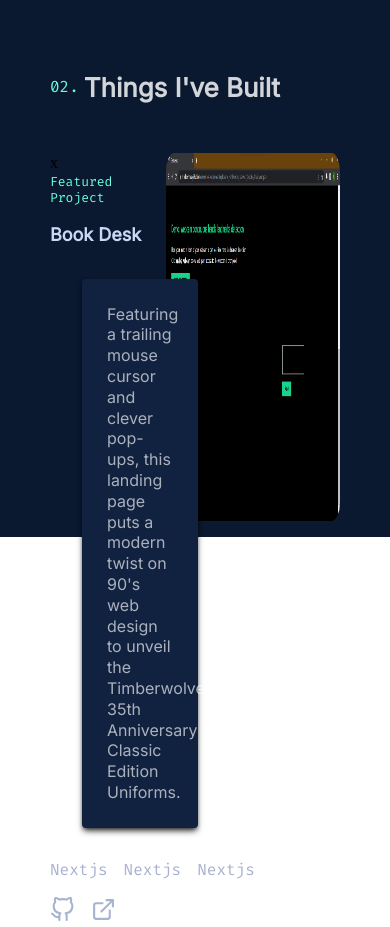
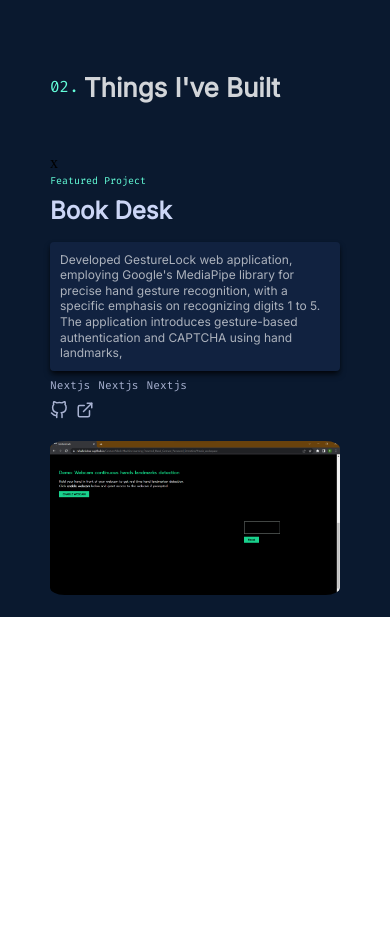
Before and after one commit to RahulKrishna-A/Portfolio, a React (Vite) app in the folder Portfolio/: page / in a window 390 px wide. Shown: the part 1980-2907 px from the top of the page. After the commit the page ends 2645 px from the top, so only its background shows below. Built offline with nearby package versions, Linux system fonts and the light colour scheme.

Commit message:
Project section Completed

```diff
--- a/Portfolio/src/Sections/Comps Stylesheets/Projects.css
+++ b/Portfolio/src/Sections/Comps Stylesheets/Projects.css
@@ -1,6 +1,7 @@
 .project_container{
+
     width:100%;
-    height:25rem;
+    height:auto;
     /*background-color: #f3b30e;*/
     padding: 1rem 0;
     margin: 2rem 0 3rem 0;
@@ -88,5 +89,157 @@
 .project_right img{
     height: 100%;
     width: 100%;
-    border-radius: 5%;
+    border-radius: 3%;
 }
+
+@media (max-width: 1000px) {
+    .project_container{
+        width:100%;
+        height:auto;
+        /*background-color: #f3b30e;*/
+        padding: 1rem 0;
+        margin: 2rem 0 3rem 0;
+        display: flex;
+        flex-direction: column;
+    }
+    .Featured_Project{
+        font-size: 10px;
+        color: var(--green);
+        font-family: var(--font-mono);
+        font-weight: 400;
+        margin-bottom: 0.5rem;
+    }
+
+    .Project_Name{
+        color: var(--lightest-slate);
+        font-size: clamp(24px, 5vw, 28px);
+        font-family: var(--font-sans);
+        font-weight: 600;
+
+    }
+
+
+
+    .Project_Description{
+        width: 100%;
+        box-shadow:0 4px 6px -1px rgba(0,0,0,.7) ,0 2px 4px -2px rgba(0,0,0,.7) ;
+        position: relative;
+        z-index: 2;
+        padding: 10px;
+        border-radius:4px;
+        background-color: var(--light-navy);
+        color: rgba(255, 255, 255, 0.65);
+        font-family: var(--font-sans);
+        margin-top: 2rem;
+        left:0rem;
+    }
+
+    .Project_tech{
+        display: flex;
+        margin-top:1rem;
+        gap:0.5rem;
+        font-family: var(--font-mono);
+        color:var(--light-slate) ;
+    }
+
+    .project-links{
+        margin-top: 0.5rem;
+    }
+    .Project_svgs{
+        margin-right: 0.5rem;
+
+    }
+    .Project_svgs svg{
+        height: 25px;
+        width: 25px;
+        color: var(--light-slate);
+
+    }
+
+    .Project_svgs:hover svg{
+
+        color: var(--green);
+
+    }
+    .project_left{
+        width: 100%;
+    }
+    .project_right{
+        width: 100%;
+        /*background-color: #2f81f7;*/
+    }
+
+    .project_right img{
+        transition: box-shadow .3s ease-in;
+    }
+
+    .project_right img{
+        height: 100%;
+        width: 100%;
+        border-radius: 5%;
+    }
+
+}
+
+@media (max-width: 500px) {
+
+
+
+
+
+
+    .Project_Description{
+        width: 100%;
+        box-shadow:0 4px 6px -1px rgba(0,0,0,.7) ,0 2px 4px -2px rgba(0,0,0,.7) ;
+        position: relative;
+        z-index: 2;
+        padding: 10px;
+        border-radius:4px;
+        background-color: var(--light-navy);
+        color: rgba(255, 255, 255, 0.65);
+        font-family: var(--font-sans);
+        margin-top: 1rem;
+        left:0rem;
+        font-size: 12px;
+    }
+
+    .Project_tech{
+        display: flex;
+        margin-top:0.5rem;
+        font-size: 0.7rem;
+        gap:0.5rem;
+        font-family: var(--font-mono);
+        color:var(--light-slate) ;
+    }
+
+    .project-links{
+        margin-top: 0.5rem;
+    }
+    .Project_svgs{
+        margin-right: 0.5rem;
+
+    }
+    .Project_svgs svg{
+        height: 18px;
+        width: 18px;
+        color: var(--light-slate);
+
+    }
+
+    .project_left{
+        width: 100%;
+    }
+    .project_right{
+        margin-top: 1rem;
+        width: 100%;
+        /*background-color: #2f81f7;*/
+    }
+
+
+    .project_right img{
+        height: 100%;
+        width: 100%;
+        border-radius: 5%;
+    }
+
+}
--- a/Portfolio/src/Sections/Comps/About_left.jsx
+++ b/Portfolio/src/Sections/Comps/About_left.jsx
@@ -45,7 +45,7 @@
                     target={"_blank"} href={'https://www.ebonow.com/'} className={"green-color"}
                     style={{textDecoration: "underline"}}> EBO </a>, I led the development of responsive webpages,
                     showcasing a strong command of front-end technologies. </p>
-                <p>Today, I'm currently pursuing my Bachelors in Computer Science and Engineering (2020-2024) with <a
+                <p>Today, I'm currently pursuing my Bachelors in Electronics and Communication Engineering (2020-2024) with <a
                     className={"green-color"}>8.05 GPA</a> aggregate at <a href="https://www.amrita.edu/ "
                                                                            target={"_blank"} className={"green-color"}>Amrita
                     university.</a></p>
--- a/Portfolio/src/Sections/Comps/Projects.jsx
+++ b/Portfolio/src/Sections/Comps/Projects.jsx
@@ -6,9 +6,7 @@
         <div className={"project_left"}>x
             <p className={"Featured_Project"}>Featured Project</p>
             <p className={"Project_Name"}>Book Desk</p>
-            <div className={"Project_Description"}>Featuring a trailing mouse cursor and clever pop-ups, this landing
-                page puts a modern twist on 90's web design to unveil the Timberwolves' 35th Anniversary Classic Edition
-                Uniforms.
+            <div className={"Project_Description"} >Developed GestureLock web application, employing Google's MediaPipe library for precise hand gesture recognition, with a specific emphasis on recognizing digits 1 to 5. The application introduces gesture-based authentication and CAPTCHA using hand landmarks,
             </div>
             <div className={"Project_tech"}>
                 <a>Nextjs</a>
```
